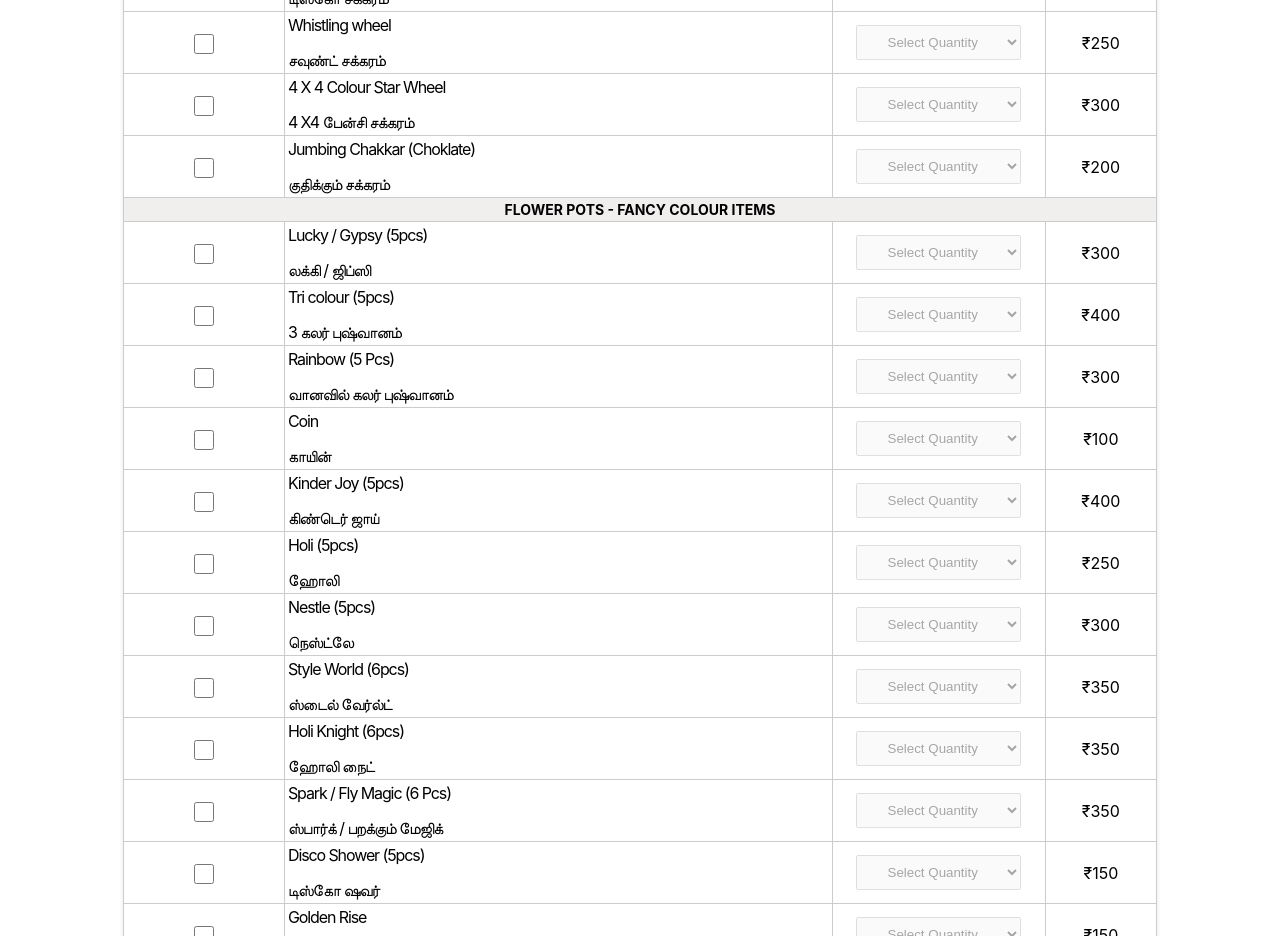
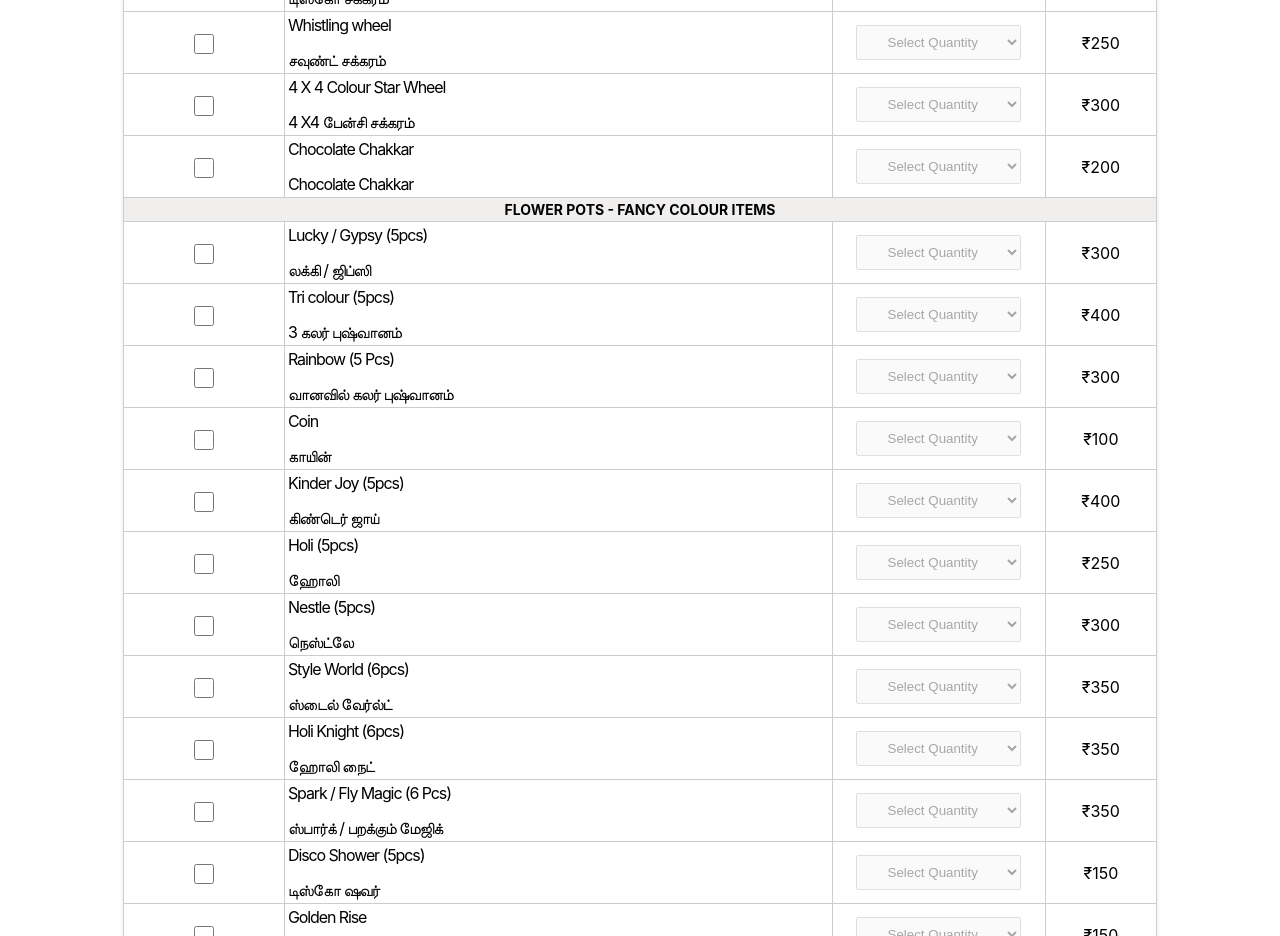
Before and after one commit to DuoTech-Projects/Jai-Ganesh-Crackers, a React (Create React App) app in the folder client/: page / in a window 1280 px wide. Shown: the part 2620-3556 px from the top of the page. Built offline with nearby package versions, Linux system fonts and the light colour scheme; what @react-pdf/renderer would draw is missing.

Commit message:
Speel Changes made

```diff
--- a/client/src/data-list.js
+++ b/client/src/data-list.js
@@ -49,7 +49,7 @@ const CrackersList =[
       { "name": "Disco Wheel", "rate": "200.00", "tamilName": "டிஸ்கோ சக்கரம்" },
       { "name": "Whistling wheel", "rate": "250.00", "tamilName": "சவுண்ட் சக்கரம்" },
       { "name": "4 X 4 Colour Star Wheel", "rate": "300.00", "tamilName": "4 X4 பேன்சி சக்கரம்" },
-      { "name": "Jumbing Chakkar (Choklate)", "rate": "200.00", "tamilName": "குதிக்கும் சக்கரம்" }
+      { "name": "Chocolate Chakkar", "rate": "200.00", "tamilName": "Chocolate Chakkar" }
     ]
   },
   {
```
